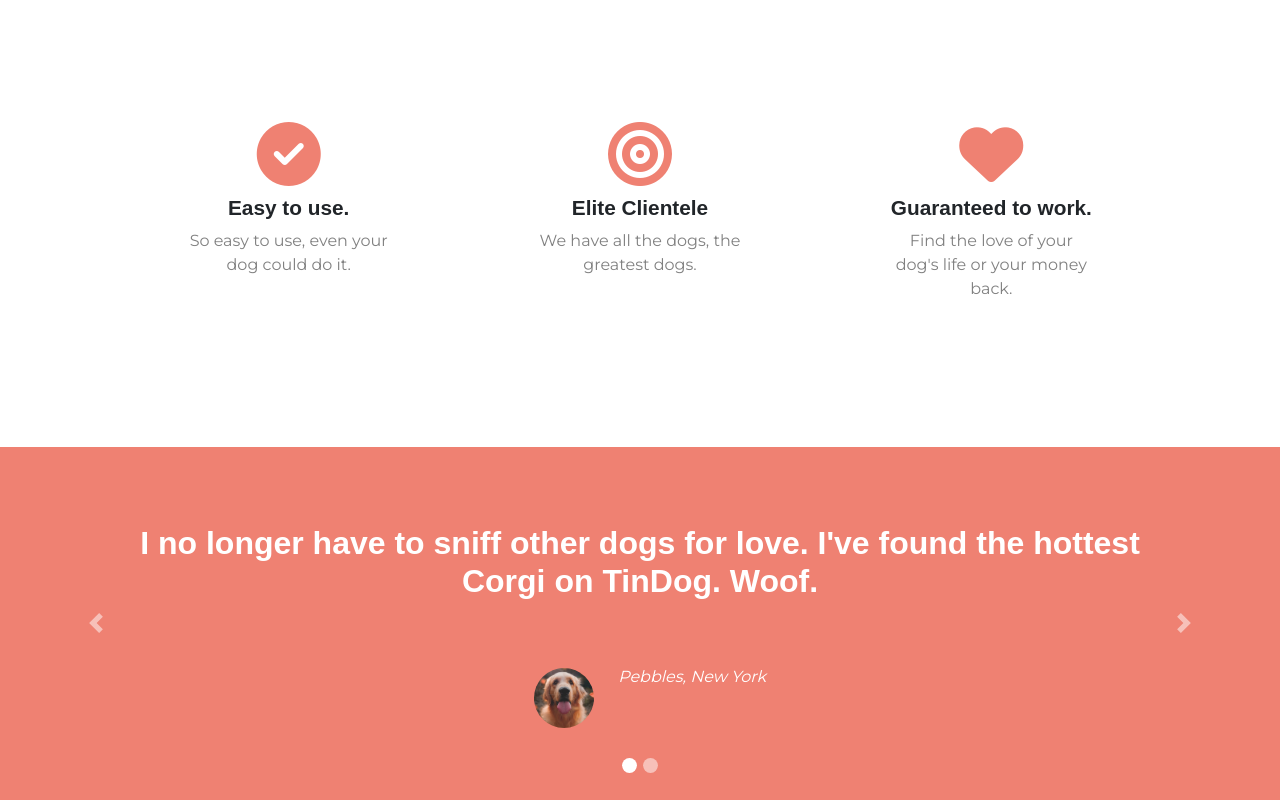
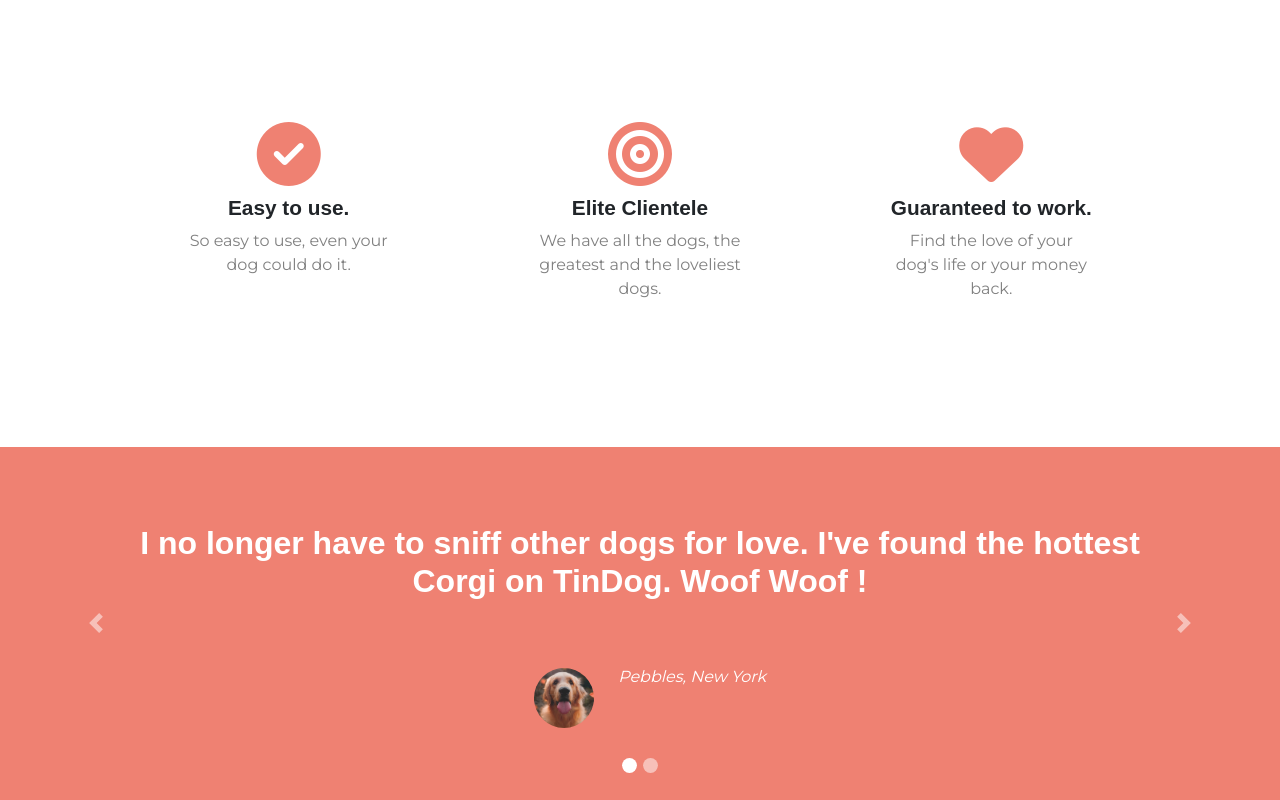
Before and after one commit to indranil786/Tindog, a plain HTML site: page index.html in a window 1280 px wide. Shown: the part 541-1341 px from the top of the page. Drawn offline with nearby package versions, Linux system fonts and the light colour scheme.

Commit message:
Update index.html

```diff
--- a/index.html
+++ b/index.html
@@ -119,7 +119,7 @@
         <div class="col-lg-4">
           <i class="fas icon fa-4x fa-bullseye checks"></i>
           <h3>Elite Clientele</h3>
-          <p>We have all the dogs, the greatest dogs.</p>
+          <p>We have all the dogs, the greatest and the loveliest dogs.</p>
         </div>
 
         <div class="col-lg-4">
@@ -151,7 +151,7 @@
           <div class="carousel-item active">
             <h2>
               I no longer have to sniff other dogs for love. I've found the
-              hottest Corgi on TinDog. Woof.
+              hottest Corgi on TinDog. Woof Woof !
             </h2>
             <img src="images/dog-img.jpg" alt="dog-profile" />
             <em>Pebbles, New York</em>
```
